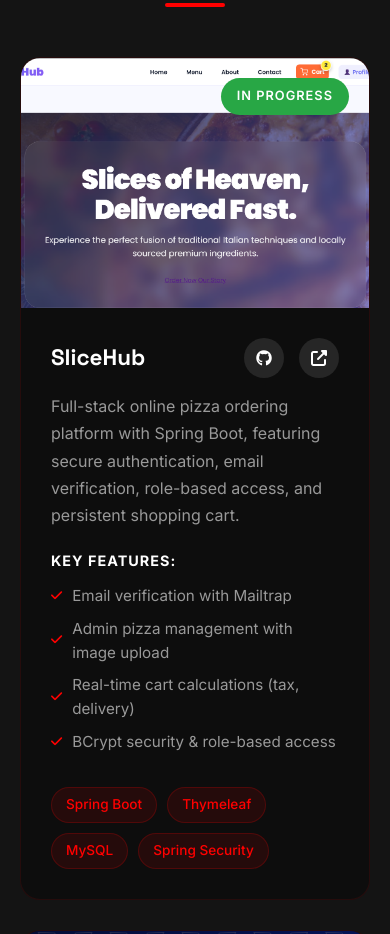
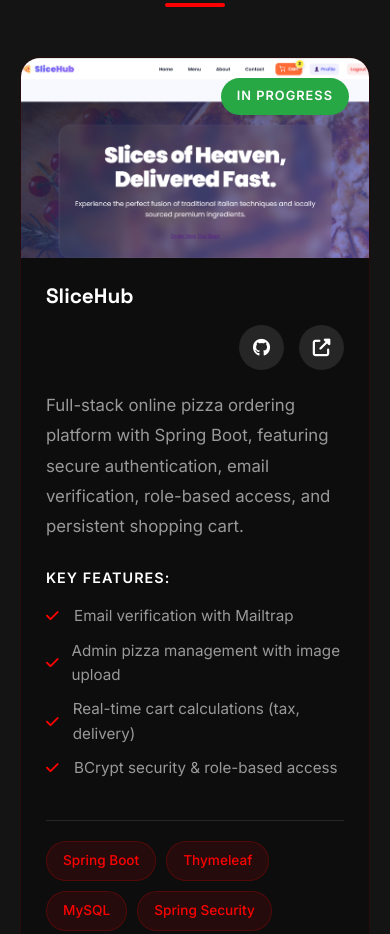
Before and after one commit to RAHULRAJx007/Portfolio, a plain HTML site: page index.html in a window 390 px wide. Shown: the part 4126-5060 px from the top of the page. Drawn offline with Linux system fonts and the light colour scheme.

Commit message:
updated cards

```diff
--- a/Style/style.css
+++ b/Style/style.css
@@ -561,7 +561,6 @@ h1, h2, h3 {
     font-size: 0.85rem;
     color: rgba(255, 255, 255, 0.8);
 }
-
 /* ===================================
    Projects Section
    =================================== */
@@ -571,11 +570,12 @@ h1, h2, h3 {
 }
 
 .projects-grid {
-    display: grid;
-    grid-template-columns: repeat(auto-fit, minmax(350px, 1fr));
+    display: flex;
+    flex-direction: column;
     gap: 30px;
 }
 
+/* All project cards - horizontal layout like Project 1 */
 .project-card {
     background: var(--bg);
     border-radius: 20px;
@@ -583,7 +583,8 @@ h1, h2, h3 {
     border: 1px solid rgba(255, 0, 0, 0.1);
     transition: var(--transition);
     display: flex;
-    flex-direction: column;
+    flex-direction: row; /* Horizontal layout */
+    min-height: 400px;
 }
 
 .project-card:hover {
@@ -592,20 +593,11 @@ h1, h2, h3 {
     box-shadow: var(--shadow-hover);
 }
 
-.project-card.featured {
-    grid-column: 1 / -1;
-    flex-direction: row;
-}
-
+/* Image side - 50% width */
 .project-image {
     position: relative;
     overflow: hidden;
-    height: 250px;
-}
-
-.project-card.featured .project-image {
     width: 50%;
-    height: auto;
     min-height: 400px;
 }
 
@@ -620,6 +612,7 @@ h1, h2, h3 {
     transform: scale(1.05);
 }
 
+/* Status badge */
 .project-status {
     position: absolute;
     top: 20px;
@@ -630,6 +623,7 @@ h1, h2, h3 {
     font-weight: 600;
     text-transform: uppercase;
     letter-spacing: 1px;
+    z-index: 2;
 }
 
 .status-completed {
@@ -642,15 +636,12 @@ h1, h2, h3 {
     color: white;
 }
 
+/* Content side - 50% width */
 .project-content {
-    padding: 30px;
-    flex: 1;
+    width: 50%;
+    padding: 40px;
     display: flex;
     flex-direction: column;
-}
-
-.project-card.featured .project-content {
-    width: 50%;
     justify-content: center;
 }
 
@@ -658,12 +649,13 @@ h1, h2, h3 {
     display: flex;
     justify-content: space-between;
     align-items: center;
-    margin-bottom: 15px;
+    margin-bottom: 20px;
 }
 
 .project-header h3 {
     font-size: 1.8rem;
     color: var(--accent);
+    line-height: 1.3;
 }
 
 .project-links {
@@ -672,14 +664,15 @@ h1, h2, h3 {
 }
 
 .project-link {
-    width: 40px;
-    height: 40px;
+    width: 45px;
+    height: 45px;
     border-radius: 50%;
     background: rgba(255, 255, 255, 0.1);
     display: flex;
     align-items: center;
     justify-content: center;
     color: var(--accent);
+    font-size: 1.1rem;
     transition: var(--transition);
 }
 
@@ -690,12 +683,13 @@ h1, h2, h3 {
 
 .project-description {
     color: var(--text-light);
-    margin-bottom: 20px;
-    line-height: 1.7;
+    margin-bottom: 25px;
+    line-height: 1.8;
+    font-size: 1.05rem;
 }
 
 .project-features {
-    margin-bottom: 25px;
+    margin-bottom: 30px;
 }
 
 .project-features h4 {
@@ -703,7 +697,8 @@ h1, h2, h3 {
     font-size: 0.9rem;
     text-transform: uppercase;
     letter-spacing: 1px;
-    margin-bottom: 12px;
+    margin-bottom: 15px;
+    font-weight: 600;
 }
 
 .project-features ul {
@@ -712,61 +707,97 @@ h1, h2, h3 {
 
 .project-features li {
     color: var(--text-light);
-    margin-bottom: 8px;
+    margin-bottom: 10px;
     display: flex;
     align-items: center;
-    gap: 10px;
+    gap: 12px;
     font-size: 0.95rem;
 }
 
 .project-features li i {
     color: var(--primary);
-    font-size: 0.8rem;
+    font-size: 0.9rem;
+    width: 16px;
 }
 
+/* Tech tags at bottom */
 .project-tech {
     display: flex;
     flex-wrap: wrap;
     gap: 10px;
     margin-top: auto;
+    padding-top: 20px;
+    border-top: 1px solid rgba(255, 255, 255, 0.1);
 }
 
 .project-tech span {
-    padding: 6px 14px;
+    padding: 8px 16px;
     background: rgba(255, 0, 0, 0.1);
     color: var(--primary);
     border-radius: 20px;
     font-size: 0.85rem;
     font-weight: 500;
     border: 1px solid rgba(255, 0, 0, 0.2);
+    transition: var(--transition);
 }
 
-/* Responsive Projects */
+.project-tech span:hover {
+    background: var(--primary);
+    color: white;
+}
+
+/* ===================================
+   Responsive Projects
+   =================================== */
 @media (max-width: 968px) {
-    .project-card.featured {
+    .project-card {
         flex-direction: column;
+        min-height: auto;
     }
 
-    .project-card.featured .project-image,
-    .project-card.featured .project-content {
+    .project-image,
+    .project-content {
         width: 100%;
     }
 
-    .project-card.featured .project-image {
+    .project-image {
         min-height: 250px;
+        height: 250px;
+    }
+
+    .project-content {
+        padding: 30px;
+    }
+
+    .project-header h3 {
+        font-size: 1.5rem;
     }
 }
 
 @media (max-width: 640px) {
-    .projects-grid {
-        grid-template-columns: 1fr;
+    .project-header {
+        flex-direction: column;
+        align-items: flex-start;
+        gap: 15px;
+    }
+
+    .project-links {
+        align-self: flex-end;
     }
 
     .project-header h3 {
-        font-size: 1.4rem;
+        font-size: 1.3rem;
+    }
+
+    .project-content {
+        padding: 25px;
+    }
+
+    .project-image {
+        min-height: 200px;
+        height: 200px;
     }
 }
-
 /* ===================================
    Resume Section
    =================================== */
--- a/index.html
+++ b/index.html
@@ -165,7 +165,7 @@
             </div>
         </div>
     </section>
-        <!-- Projects Section -->
+            <!-- Projects Section -->
     <section class="projects" id="projects">
         <div class="container">
             <header class="section-header">
@@ -176,10 +176,10 @@
 
             <div class="projects-grid">
                 <!-- Project 1: SliceHub -->
-                <article class="project-card featured">
+                <article class="project-card">
                     <div class="project-image">
                         <img src="assets/SliceHub.png" alt="SliceHub Pizza Ordering System" loading="lazy">
-                        <div class="project-status status-completed">In Progress</Progress></div>
+                        <div class="project-status status-completed">In Progress</div>
                     </div>
                     <div class="project-content">
                         <div class="project-header">
@@ -253,13 +253,13 @@
                 <article class="project-card">
                     <div class="project-image">
                         <img src="assets/facerec.png" alt="Facial Recognition Attendance System" loading="lazy">
-                        <div class="project-status status-progress">Final Year Project / Completed</div>
+                        <div class="project-status status-completed">Final Year Project</div>
                     </div>
                     <div class="project-content">
                         <div class="project-header">
-                            <h3>Real-Time-Facial-Recognition-Attendance-System</h3>
+                            <h3>Real-Time Facial Recognition Attendance System</h3>
                             <div class="project-links">
-                                <a href="https://github.com/RAHULRAJx007/Real-Time-Facial-Recognition-Attendance-System" class="project-link" aria-label="View on GitHub">
+                                <a href="https://github.com/RAHULRAJx007/Real-Time-Facial-Recognition-Attendance-System" target="_blank" rel="noopener noreferrer" class="project-link" aria-label="View on GitHub">
                                     <i class="fab fa-github"></i>
                                 </a>
                             </div>
```
